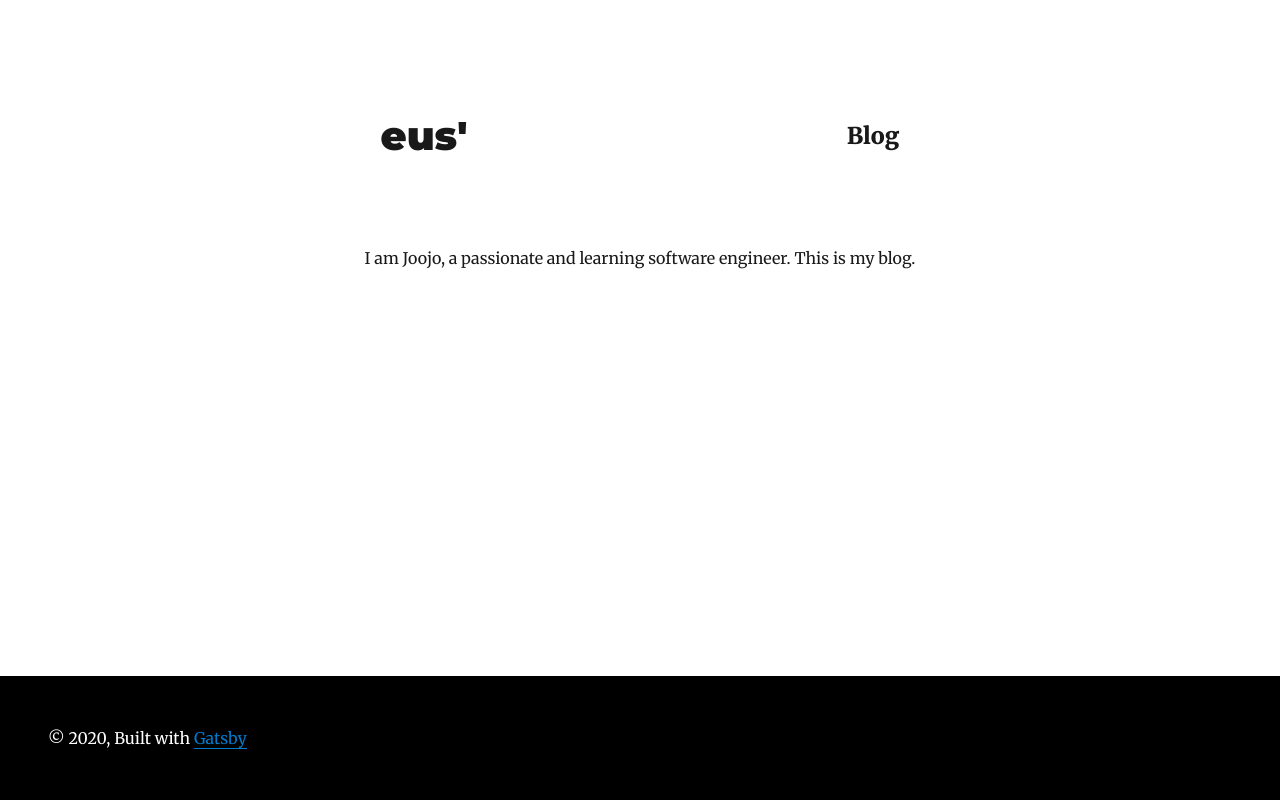
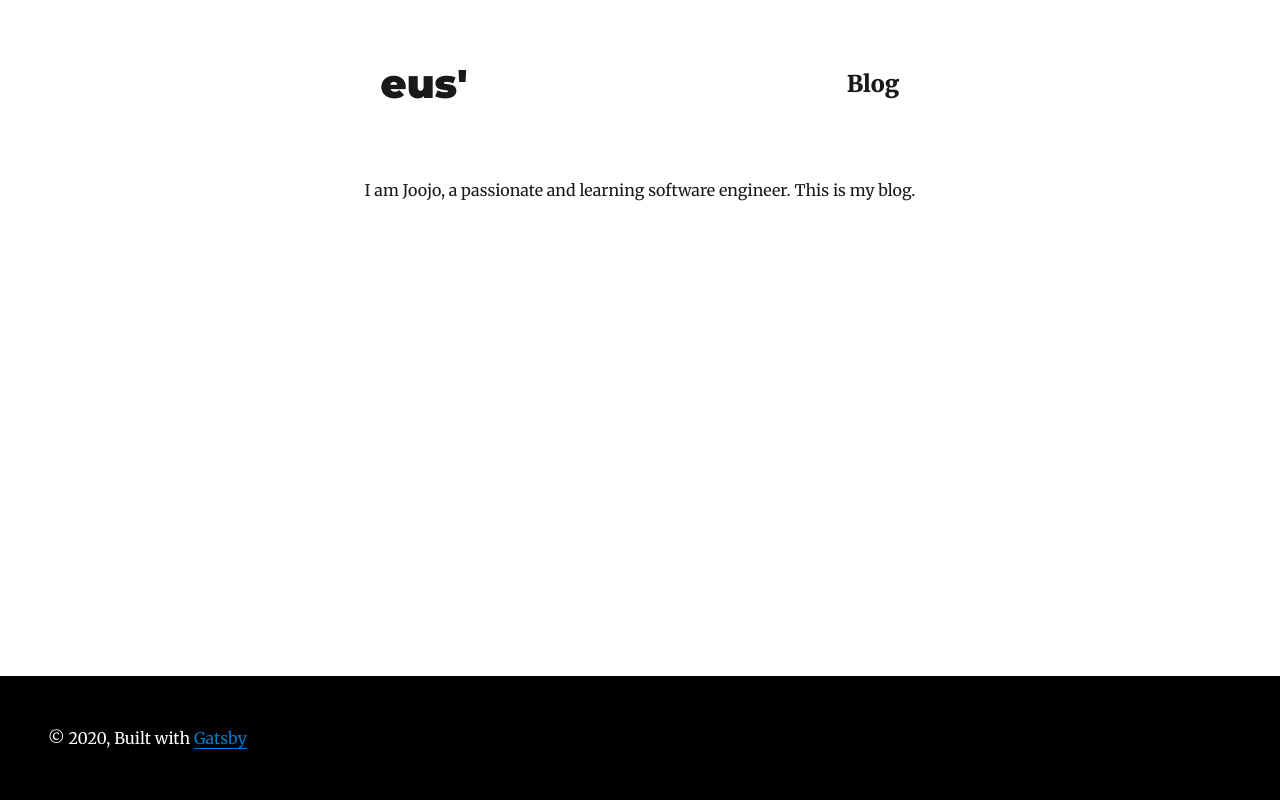
Before and after one commit to eseku/e-shenanigans-mdx, a Gatsby site: page / in a window 1280 px wide. Built offline with nearby package versions, Linux system fonts and the light colour scheme; Gatsby itself is replaced by a stand-in of ours; some packages are replaced by stand-ins of ours.

Commit message:
Reduced Top Padding for content

```diff
--- a/src/components/Layout.js
+++ b/src/components/Layout.js
@@ -17,8 +17,7 @@
             display: 'flex',
             alignItems: 'center',
             justifyContent: 'space-between',
-            padding: '1rem 1rem',
-            // ...scale(1.5),
+            padding: '0rem 1rem',
             marginBottom: rhythm(1.5),
             marginTop: 0,
           }}
@@ -91,7 +90,7 @@
             flexGrow: 1,
             maxWidth: rhythm(50),
             margin: '0 auto',
-            padding: `${rhythm(1.5)} ${rhythm(3 / 4)}`,
+            padding: `${rhythm(0.2)} ${rhythm(3 / 4)}`,
             // border: `1px solid black`,
           }}
         >
```
